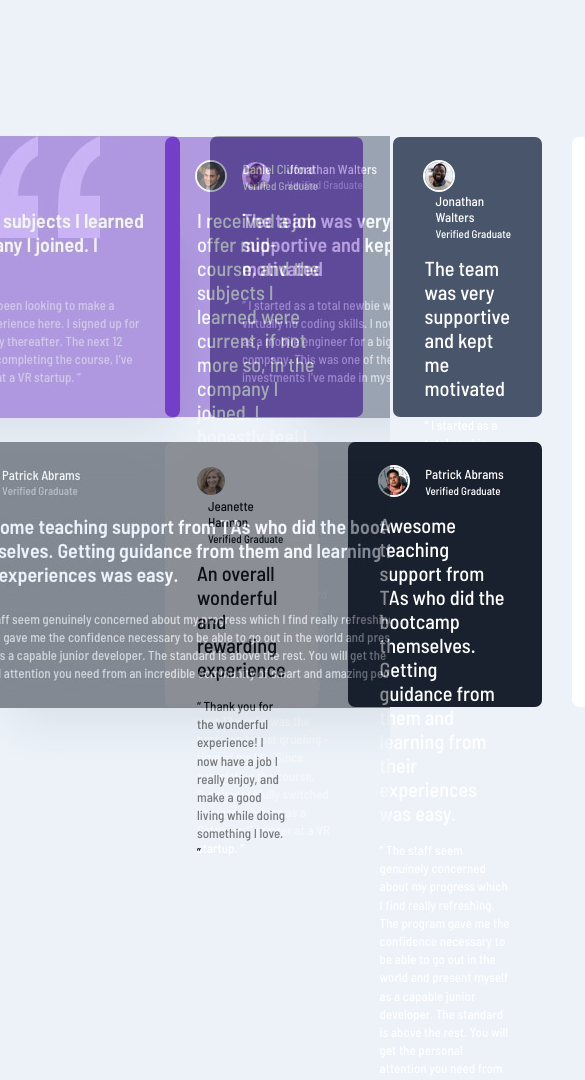
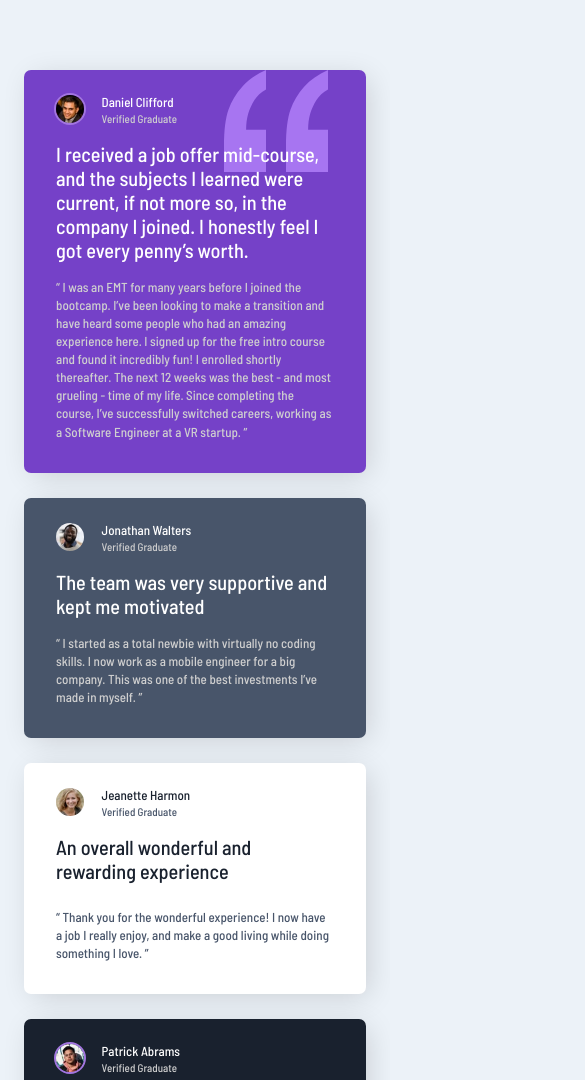
Before and after one commit to Luis15Herr/Testimonials-grid-section---Frontend-Mentor, a plain HTML site: page index.html in a window 390 px wide. Shown: the top 1080 px of the page, 585 px wide, since content can reach past the window. Drawn offline with Linux system fonts and the light colour scheme.

Commit message:
Responsive and details finished

```diff
--- a/index.html
+++ b/index.html
@@ -12,7 +12,7 @@
       href="./images/favicon-32x32.png"
     />
 
-    <title>Frontend Mentor | [Challenge Name Here]</title>
+    <title>Frontend Mentor | Testimonial Grid Section</title>
 
     <!-- Feel free to remove these styles or customise in your own stylesheet 👍 -->
     <link rel="stylesheet" href="style.css" />
@@ -28,10 +28,14 @@
     <div class="main">
       <div class="box1 box box--font-white">
         <div class="box__top">
-          <img src="./images/image-daniel.jpg" alt="" class="box__img" />
-          <div class="user__info">
-            <span class="user__name"> Daniel Clifford </span>
-            <span class="sub__name"> Verified Graduate </span>
+          <img
+            src="./images/image-daniel.jpg"
+            alt=""
+            class="box__img box__img--borderPurple"
+          />
+          <div class="box__user-info">
+            <span class="box__user-name"> Daniel Clifford </span>
+            <span class="box__user-metainfo"> Verified Graduate </span>
           </div>
         </div>
         <div class="box__content">
@@ -54,9 +58,9 @@
       <div class="box2 box box--font-white">
         <div class="box__top">
           <img src="./images/image-jonathan.jpg" alt="" class="box__img" />
-          <div class="user__info">
-            <span class="user__name">Jonathan Walters </span>
-            <span class="sub__name">Verified Graduate </span>
+          <div class="box__user-info">
+            <span class="box__user-name">Jonathan Walters </span>
+            <span class="box__user-metainfo">Verified Graduate </span>
           </div>
         </div>
         <div class="box__content">
@@ -73,13 +77,13 @@
       <div class="box3 box">
         <div class="box__top">
           <img src="./images/image-kira.jpg" alt="" class="box__img" />
-          <div class="user__info">
-            <span class="user__name"> Kira Whittle </span>
-            <span class="sub__name">Verified Graduate </span>
+          <div class="box__user-info">
+            <span class="box__user-name"> Kira Whittle </span>
+            <span class="box__user-metainfo">Verified Graduate </span>
           </div>
         </div>
         <div class="box__content">
-          <span class="box__important"
+          <span class="box__important box__important--marginB"
             >Such a life-changing experience. Highly recommended!
           </span>
           <span class="box__normal"
@@ -101,13 +105,13 @@
       <div class="box4 box">
         <div class="box__top">
           <img src="./images/image-jeanette.jpg" alt="" class="box__img" />
-          <div class="user__info">
-            <span class="user__name">Jeanette Harmon </span>
-            <span class="sub__name">Verified Graduate </span>
+          <div class="box__user-info">
+            <span class="box__user-name">Jeanette Harmon </span>
+            <span class="box__user-metainfo">Verified Graduate </span>
           </div>
         </div>
         <div class="box__content">
-          <span class="box__important"
+          <span class="box__important box__important--marginB"
             >An overall wonderful and rewarding experience</span
           >
           <span class="box__normal"
@@ -118,14 +122,18 @@
       </div>
       <div class="box5 box box--font-white">
         <div class="box__top">
-          <img src="./images/image-patrick.jpg" alt="" class="box__img" />
-          <div class="user__info">
-            <span class="user__name">Patrick Abrams </span>
-            <span class="sub__name">Verified Graduate </span>
+          <img
+            src="./images/image-patrick.jpg"
+            alt=""
+            class="box__img box__img--borderPurple"
+          />
+          <div class="box__user-info">
+            <span class="box__user-name">Patrick Abrams </span>
+            <span class="box__user-metainfo">Verified Graduate </span>
           </div>
         </div>
         <div class="box__content">
-          <span class="box__important"
+          <span class="box__important box__important--marginB"
             >Awesome teaching support from TAs who did the bootcamp themselves.
             Getting guidance from them and learning from their experiences was
             easy.</span
@@ -135,6 +143,7 @@
             really refreshing. The program gave me the confidence necessary to
             be able to go out in the world and present myself as a capable
             junior developer. The standard is above the rest. You will get the
+            <br />
             personal attention you need from an incredible community of smart
             and amazing people. ”</span
           >
--- a/style.scss
+++ b/style.scss
@@ -20,19 +20,6 @@ body {
   align-items: center;
   background-color: $Lightgrayishblue;
   font-size: 13px;
-  &::after {
-    content: "";
-    background-image: url(./design/desktop-design.jpg);
-    position: absolute;
-    pointer-events: none;
-    top: 0;
-    left: 0;
-    width: 100%;
-    height: 100%;
-    opacity: 0.5;
-    background-repeat: no-repeat;
-    background-position: center center;
-  }
 }
 
 .main {
@@ -49,23 +36,29 @@ body {
 .box {
   border-radius: 7px;
   padding: 23px 30px;
+  box-shadow: 5px 5px 30px -4px #00000029;
 }
 .box__img {
   height: 32px;
   border-radius: 50%;
-  border: 2px solid white;
+  border: 2px solid transparent;
 }
-.user__info {
+.box__img--borderPurple {
+  border-color: #a275df;
+}
+.box__user-info {
   display: inline-block;
   margin-left: 13px;
   position: relative;
   top: -2px;
 }
-.user__name {
+.box__user-name {
   display: block;
+  color: $Verydarkblackishblue;
 }
-.sub__name {
+.box__user-metainfo {
   font-size: 11px;
+  color: $Verydarkgrayishblue;
 }
 
 .box__content {
@@ -76,15 +69,23 @@ body {
   display: block;
   margin-top: 13px;
   margin-bottom: 16px;
+  color: $Verydarkblackishblue;
+}
+.box__important--marginB {
+  margin-bottom: 25px;
 }
 .box__normal {
-  line-height: 1.4;
+  line-height: 1.39;
   letter-spacing: 0.02px;
+  color: $Verydarkgrayishblue;
 }
 
 .box1 {
   grid-area: 1 / 1 / 2 / 3;
   background-color: $Moderateviolet;
+  background-image: url(./images/bg-pattern-quotation.svg);
+  background-repeat: no-repeat;
+  background-position-x: 355px;
 }
 .box2 {
   grid-area: 1 / 3 / 2 / 4;
@@ -103,7 +104,15 @@ body {
   background-color: $Verydarkblackishblue;
 }
 .box--font-white {
-  color: $White;
+  .box__important,
+  .box__user-name {
+    color: $White;
+  }
+
+  .box__normal,
+  .box__user-metainfo {
+    color: $Lightgray;
+  }
 }
 
 .attribution {
@@ -114,3 +123,46 @@ body {
 .attribution a {
   color: hsl(228, 45%, 44%);
 }
+
+@media screen and (max-width: 1200px) {
+  .main {
+    grid-template-rows: 1fr 1fr;
+    padding: 0 10px;
+  }
+}
+
+@media screen and (max-width: 900px) {
+  .main {
+    grid-template-columns: 1fr;
+    grid-template-rows: auto;
+    grid-row-gap: 25px;
+    padding: 70px 24px;
+  }
+  .box {
+    grid-area: auto;
+    padding-bottom: 32px;
+  }
+  .box__content {
+    padding-top: 1px;
+  }
+  .box__normal {
+    display: inline-block;
+  }
+
+  .box1 {
+    order: 1;
+    background-position-x: 200px;
+  }
+  .box2 {
+    order: 2;
+  }
+  .box3 {
+    order: 5;
+  }
+  .box4 {
+    order: 3;
+  }
+  .box5 {
+    order: 4;
+  }
+}
```
Also changed, not shown: style.css, 1 other file.
